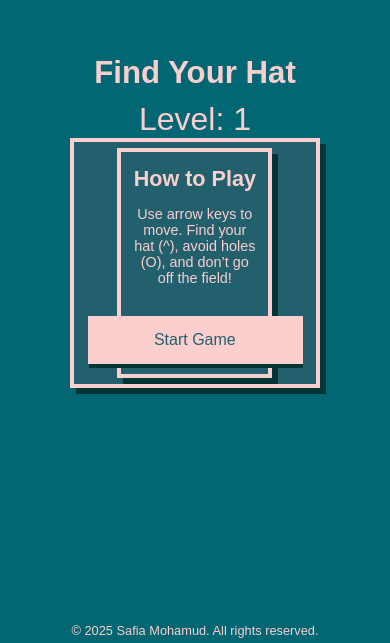
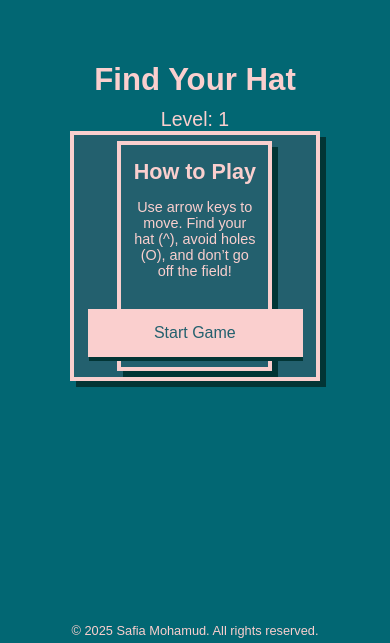
Before and after one commit to safia-mo/FIND-YOUR-HAT, a plain HTML site: page index.html in a window 390 px wide. Shown: the part 201-844 px from the top of the page. Drawn offline with Linux system fonts and the light colour scheme; a web font is replaced by a local one.

Commit message:
level display changes with size

```diff
--- a/style.css
+++ b/style.css
@@ -30,7 +30,7 @@ html, body {
   text-align: center;
   margin: 10px auto 0 auto;
   color: #FACFCE;
-  font-size: 2em;
+  font-size: clamp(1.2em, 5vw, 2em);
   font-family: 'Jersey 25', sans-serif;
   z-index: 5;
   display: block;
```
